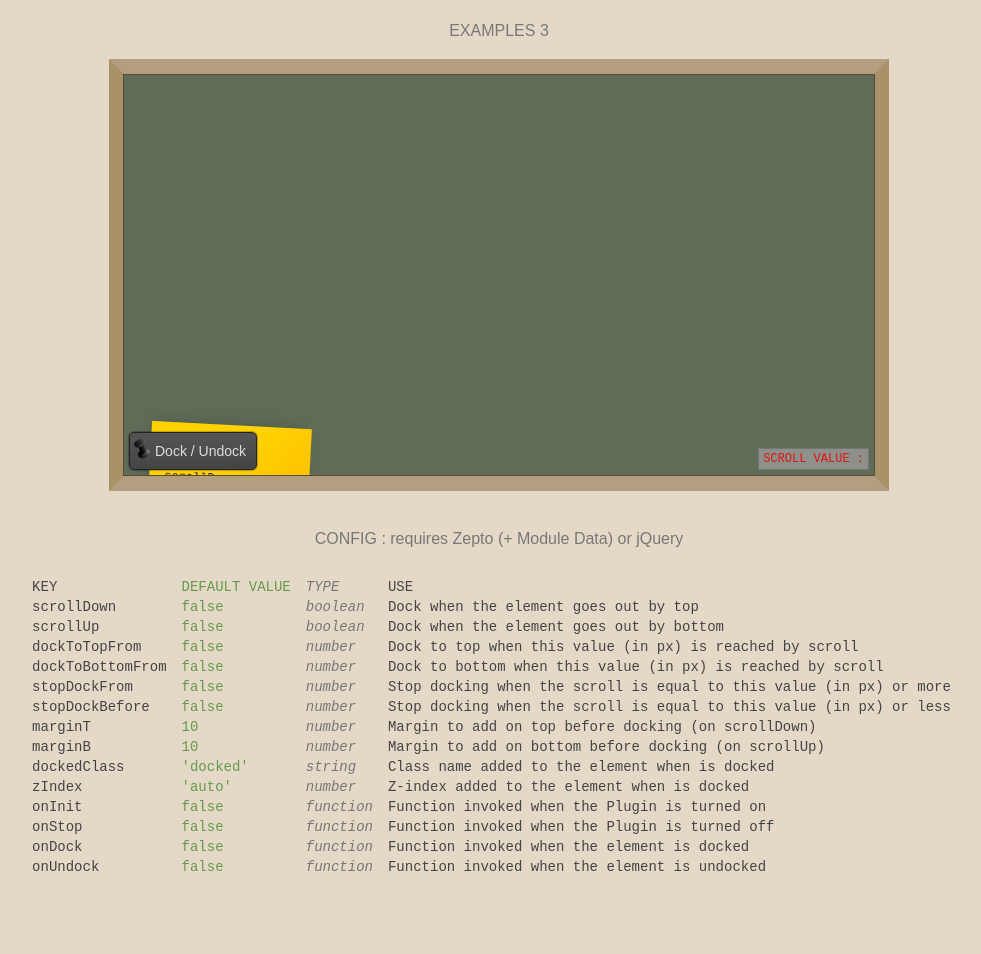
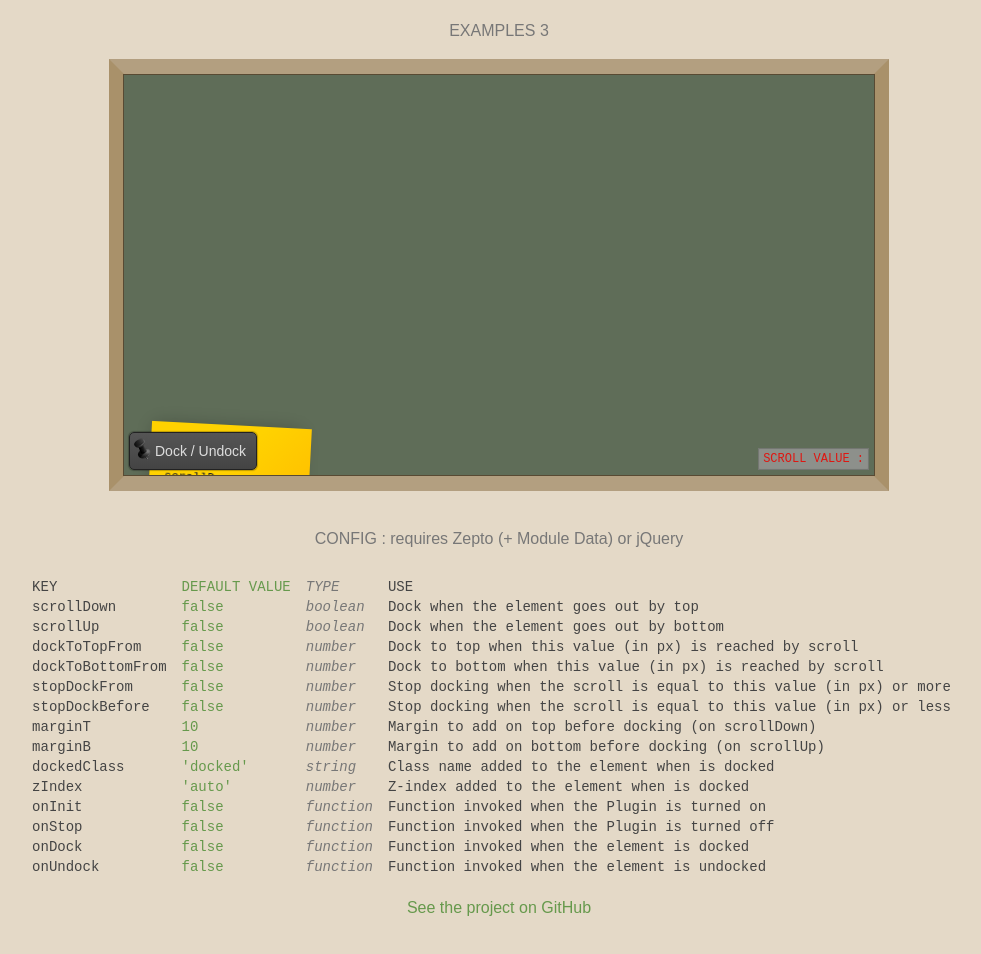
Before and after one commit to OxyDesign/DockIt, a website: page index.html in a window 1280 px wide. Shown: the part 1147-2101 px from the top of the page, without its empty margins (141-1122 px from the left). Drawn offline with Linux system fonts and the light colour scheme.

Commit message:
Link to the GH Project

```diff
--- a/css/styles.css
+++ b/css/styles.css
@@ -89,6 +89,12 @@ h2 span{
 	padding:0;
 	margin:0 auto 20px auto;
 	max-width: 750px;
+}
+.link a{
+	color:#66994c;
+	text-decoration: none;
+	display:block;
+	padding:10px 0;
 }
 .frame iframe{
 	display:block;
--- a/index.html
+++ b/index.html
@@ -148,6 +148,7 @@
 					</tr>
 				</tbody>
 			</table>
+		    <p class="link"><a href="https://github.com/OxyDesign/DockIt">See the project on GitHub</a></p>
 		</div>
 	</div>
 
```
